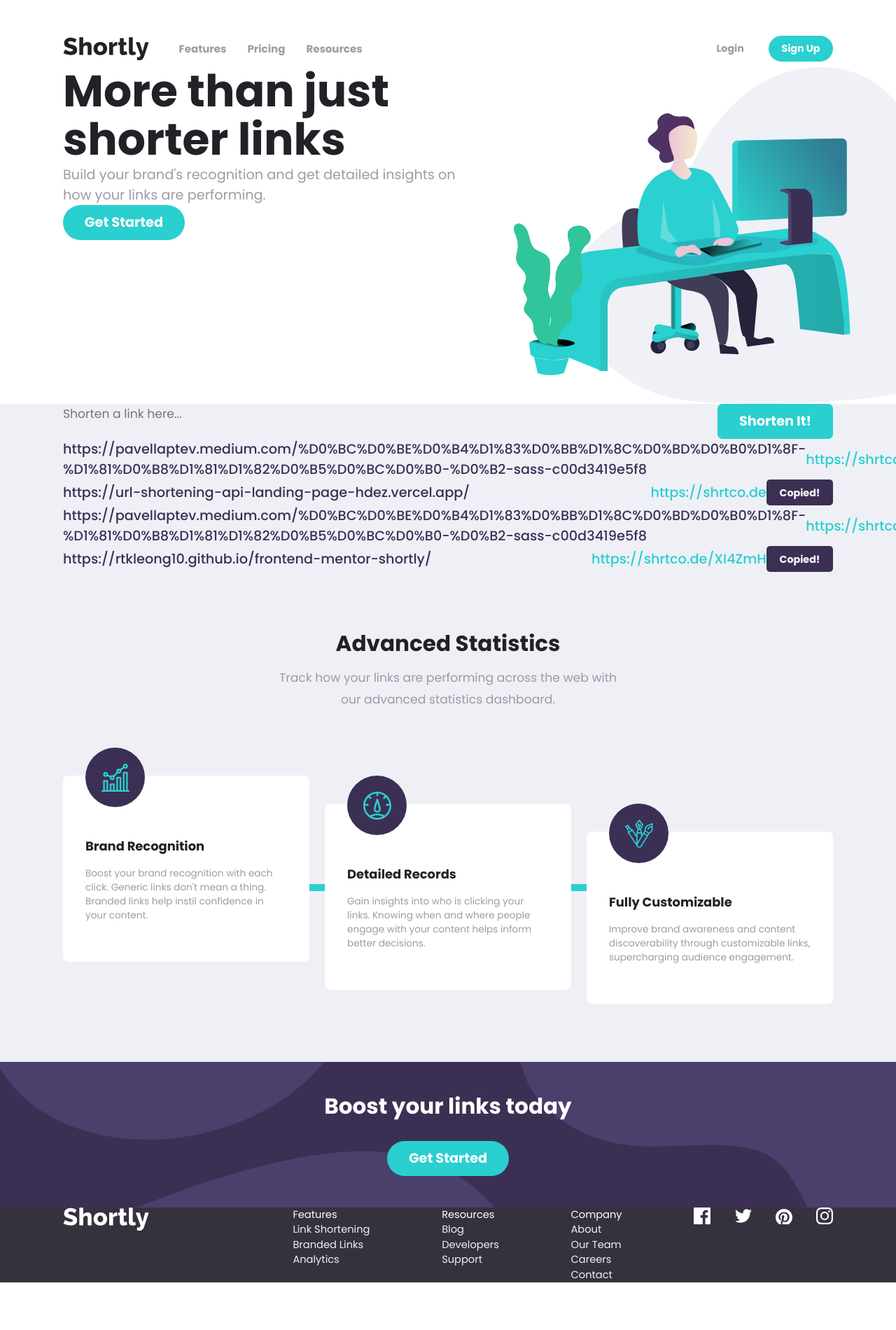
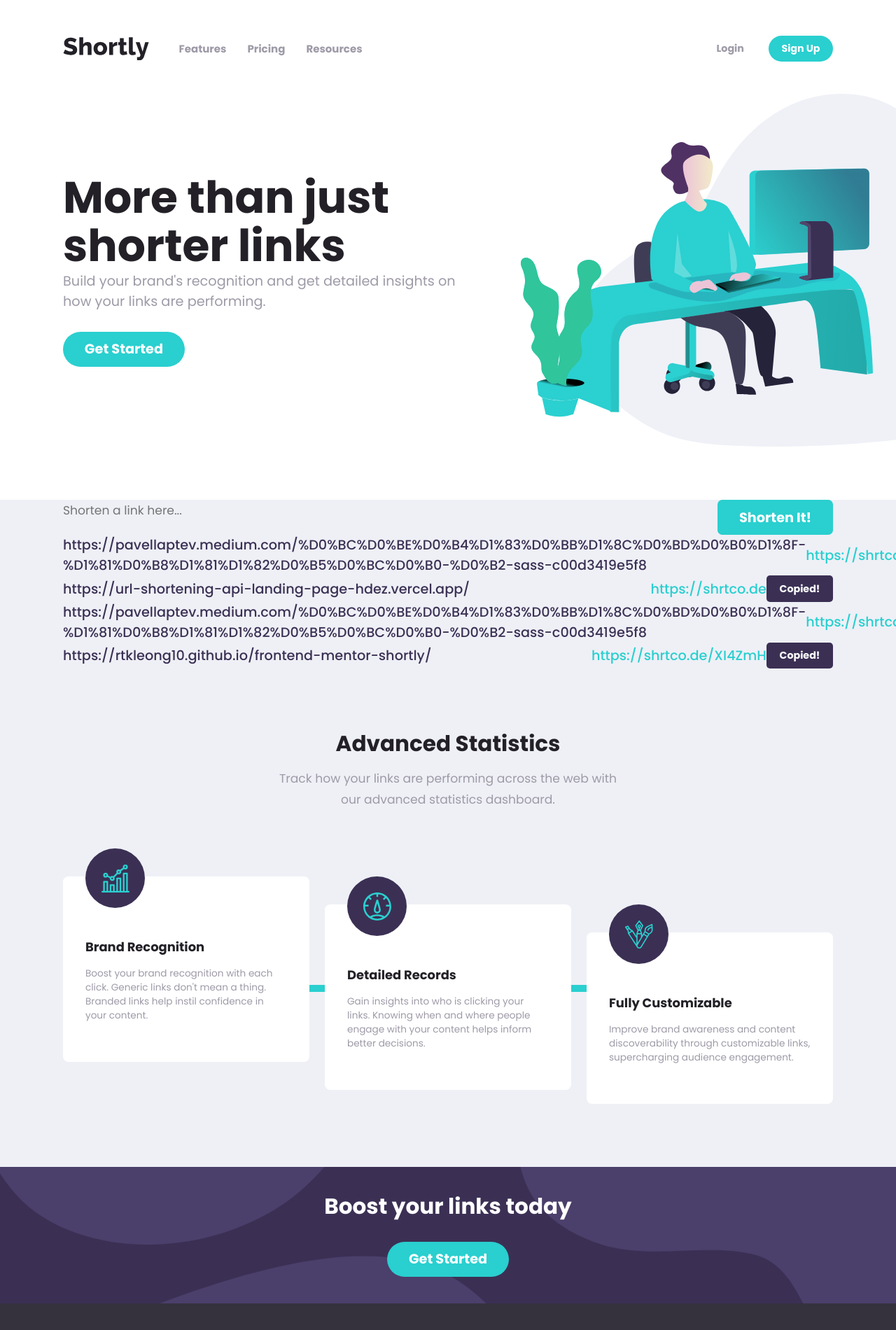
Before and after one commit to bugoaneo/url-shortening, a plain HTML site: page index.html in a window 1280 px wide. Shown: the top 1900 px of the page at 70% size. Before the commit the page ends 1832 px from the top, so only its background shows below. Drawn offline with Linux system fonts and the light colour scheme.

Commit message:
dev: hero && footer section

```diff
--- a/sass/layout/footer.scss
+++ b/sass/layout/footer.scss
@@ -1,5 +1,6 @@
 /*footer*/
 .footer {
+ padding: 4% 0;
  color: #fff;
  font-size: 0.85em;
  background-color: var(--medium-dark);
@@ -16,7 +17,7 @@
 .footer__col {
  flex: 1 1 auto;
  &--wide {
-  flex: 2 1 auto;
+  flex: 1.3 1 auto;
  }
  @include bp(750px) {
   flex: 1 1 100%;
@@ -26,6 +27,7 @@
 .footer__list {
  li {
   a {
+   padding: 0.25em 0;
    color: var(--light);
   }
   &:hover {
@@ -35,3 +37,8 @@
   }
  }
 }
+
+.footer__caption {
+ margin-bottom: 1.5em;
+ font-weight: 700;
+}
--- a/sass/layout/section.scss
+++ b/sass/layout/section.scss
@@ -1,12 +1,15 @@
 /*hero*/
 
 .hero {
+ padding: 3% 20px 6% 20px;
  background-color: #fff;
  .container {
   display: grid;
-  grid-template-columns: 55% 70%;
+  grid-template-columns: 55% 74%;
+  align-items: center;
   @include bp(650px) {
    grid-template-columns: 100%;
+   padding: 3% 20px 15% 20px;
   }
  }
 }
@@ -19,6 +22,7 @@
 }
 
 .hero__caption {
+ margin-bottom: 1.5em;
  font-size: 1.12em;
  // line-height: 1.1;
 }
@@ -27,9 +31,10 @@
 }
 
 .hero__pic {
- padding-left: 5%;
+ padding-left: 6%;
  @include bp(650px) {
   padding-left: 0;
+  margin-bottom: 2em;
   order: -1;
  }
  img {
@@ -72,7 +77,7 @@
 
 /*statistic*/
 .statistics {
- padding: 6.5% 0;
+ padding: 7% 0;
  @include bp(700px) {
   padding: 20% 0;
  }
@@ -169,7 +174,7 @@
 
 /*boost*/
 .boost {
- padding: 3.5% 0;
+ padding: 3% 0;
  @include bp(700px) {
   padding: 20% 0;
  }
```
Also changed, not shown: css/main.css, 1 other file.
